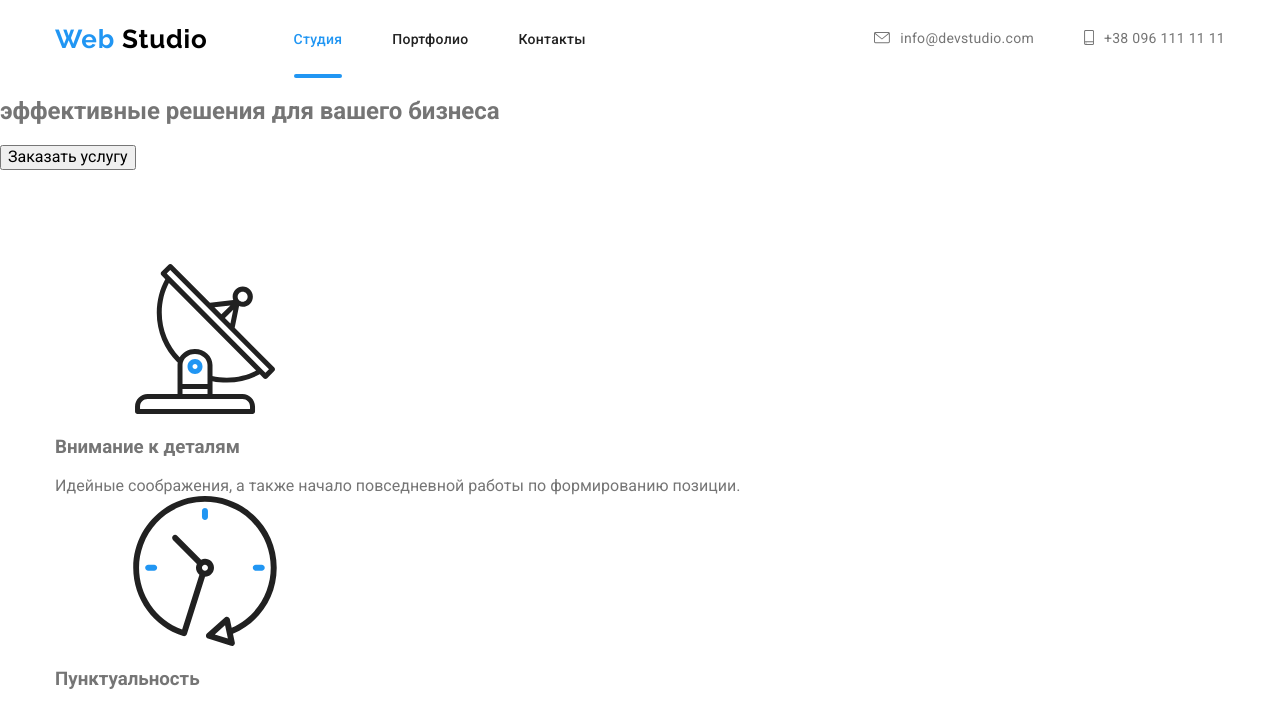
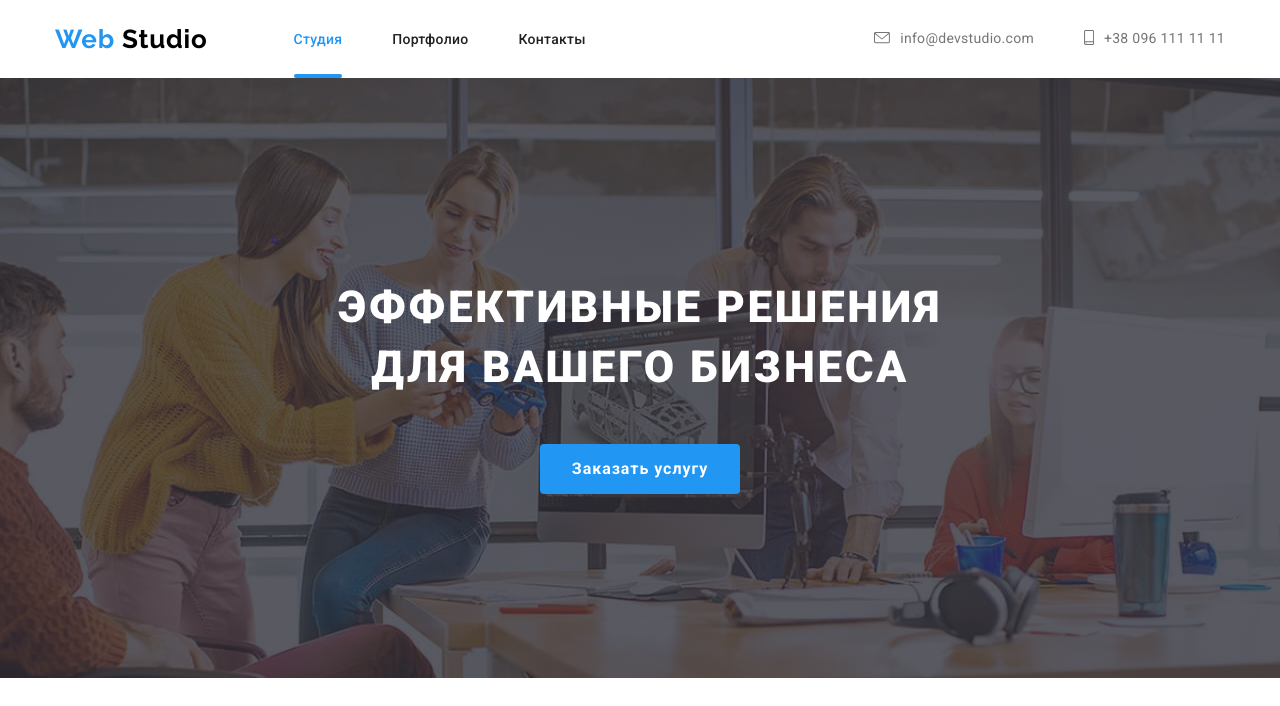
Before and after one commit to Vetokh-Marina/goit-markup-hw-07, a plain HTML site: page index.html in a window 1280 px wide. Shown: the top 706 px of the page. Drawn offline with nearby package versions, Linux system fonts and the light colour scheme.

Commit message:
добавляет на странице Студия секцию Герой

```diff
--- /dev/null
+++ b/sass/components/Studiya/_advantages-section.scss
@@ -0,0 +1,53 @@
+// Наши преимущества
+.list {
+  @extend %flex;
+  flex-wrap: wrap;
+}
+.section h2 {
+  margin: 0 0 50px;
+  @include fonts(700, 36px, 1.2, 0.03em);
+  text-align: center;
+  color: $title-text-color;
+}
+.advant {
+  @extend %flex;
+  border-bottom: 1px solid #ececec;
+  &-element {
+    margin: 0px 0px 30px;
+    &:not(:last-child) {
+      margin-right: 30px;
+    }
+  }
+  &-item {
+    background-color: #f5f4fa;
+    height: 120px;
+    border-radius: 4px;
+    justify-content: center;
+  }
+}
+
+.advant .advant-title {
+  margin-top: 30px;
+  margin-bottom: 10px;
+  font-weight: 700;
+  font-size: 14px;
+  line-height: 1;
+  letter-spacing: 0.03em;
+  text-transform: uppercase;
+  color: var(--title-text-color);
+}
+.advant-text {
+  margin-top: 0;
+  margin-bottom: 0px;
+  font-weight: 400;
+  font-size: 14px;
+  line-height: 1.7;
+  letter-spacing: 0.03em;
+}
+.advant-element:not(:last-child) {
+  margin-right: 30px;
+}
+.icon-advant {
+  width: 70px;
+  height: 70px;
+}
--- /dev/null
+++ b/sass/components/Studiya/_hero-section.scss
@@ -0,0 +1,52 @@
+.hero {
+  background-color: $hero-color;
+  text-align: center;
+  padding-top: 0;
+  padding-bottom: 0;
+
+  &-item {
+    @extend %item-centr;
+    padding-top: 200px;
+    text-align: center;
+  }
+
+  &-title {
+    @extend %item-centr;
+    width: 646px;
+    margin-top: 0;
+    margin-bottom: 46px;
+    @include fonts(900, 44px, 1.36, 0.06em);
+    text-transform: uppercase;
+    color: $white-color;
+  }
+}
+//Фон с градиентом в секции герой
+.overlay {
+  max-width: 1600px;
+  height: 600px;
+  @extend %item-centr;
+  background-image: linear-gradient(
+      to right,
+      rgba(47, 48, 58, 0.8),
+      rgba(47, 48, 58, 0.8)
+    ),
+    url('../img/studiya/header_img.jpg');
+  background-position: center;
+  background-repeat: no-repeat;
+}
+.button.primary {
+  border: none;
+  @extend %inline-flex;
+  @include fonts(700, 16px, 1.87, 0.06em);
+  color: $white-color;
+  background-color: $accent-text-color;
+  text-decoration: none;
+  border-radius: 4px;
+  padding: 10px 32px;
+  min-width: 200px;
+  @include tranzition(all);
+  &:hover {
+    background-color: $white-color;
+    color: $accent-text-color;
+  }
+}
--- a/sass/components/_footer.scss
+++ b/sass/components/_footer.scss
@@ -126,6 +126,7 @@ footer {
     fill: $accent-text-color;
   }
   .icon-button {
+    margin-left: 10px;
     fill: $white-color;
     @include tranzition(fill);
     :hover &,
--- a/sass/components/_header.scss
+++ b/sass/components/_header.scss
@@ -49,8 +49,7 @@
   }
 }
 .cont-nav {
-  display: inline-flex;
-  align-items: center;
+  @extend %inline-flex;
   margin-left: auto;
   font-size: 14px;
   letter-spacing: 0.02em;
--- a/sass/main.scss
+++ b/sass/main.scss
@@ -1,8 +1,10 @@
 @import './utils/variables';
 @import './base/normalize';
 @import './utils/visually-hidden';
+@import './utils/placeholder';
 @import './utils/mixins';
-@import './utils/placeholder';
 @import './utils/global-style';
 @import './components/header';
 @import './components/footer';
+@import './components/Studiya/hero-section';
+@import './components/Studiya/advantages-section';
--- a/sass/utils/_placeholder.scss
+++ b/sass/utils/_placeholder.scss
@@ -5,8 +5,12 @@
   letter-spacing: 0.03em;
   text-decoration: none;
 }
+%inline-flex {
+  display: inline-flex;
+  align-items: center;
+}
 %flex {
-  display: inline-flex;
+  display: flex;
   align-items: center;
 }
 %icons-size {
@@ -18,3 +22,8 @@
   width: 20px;
   height: 20px;
 }
+
+%item-centr {
+  margin-left: auto;
+  margin-right: auto;
+}
--- a/sass/utils/_variables.scss
+++ b/sass/utils/_variables.scss
@@ -11,7 +11,7 @@ $black-color: black;
 $foot-color: rgba(255, 255, 255, 0.6);
 $copyring: rgba(255, 255, 255, 0.4);
 $icon-color: rgba(255, 255, 255, 0.1);
-
+$hero-color: rgba(47, 48, 58, 0.8);
 // Шрифты
 $font-body: Roboto, sans-serif;
 $font-logo: Raleway, sans-serif;
```
Also changed, not shown: css/main.css, css/main.min.css, 2 other files.
